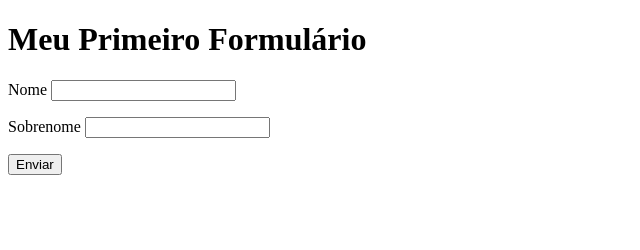
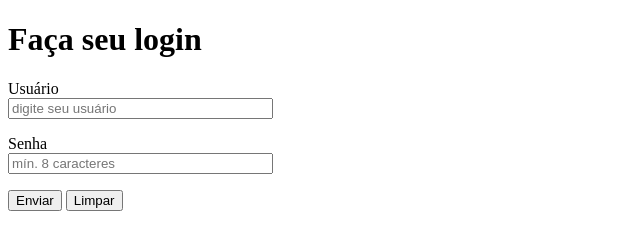
Before and after one commit to flima04/HTML-e-CSS, a plain HTML site: page Exercícios/Ex025/form001.html in a window 1280 px wide. Shown: the whole page, without its empty margins (0-640 px from the left). Drawn offline with Linux system fonts and the light colour scheme.

Commit message:
Complemento form001

```diff
--- a/Exercícios/Ex025/form001.html
+++ b/Exercícios/Ex025/form001.html
@@ -6,13 +6,20 @@
     <title>Formulário 1</title>
 </head>
 <body>
-    <h1>Meu Primeiro Formulário</h1>
-    <form action="cadastro.php" autocomplete="off">
-        <p><label for="name">Nome</label>
-            <input type="text" name="name" id="name"></p>
-        <p><label for="surname">Sobrenome</label>
-            <input type="text" name="surname" id="surname"></p>
-        <p><input type="submit" value="Enviar"></p>
+    <h1>Faça seu login</h1>
+    <form action="cadastro.php" method="post" autocomplete="on">
+        <p>
+            <label for="user">Usuário</label><br>
+            <input type="text" name="user" id="user" required minlength="5" maxlength="15" size="30" autocomplete="username" placeholder="digite seu usuário">
+        </p>
+        <p>
+            <label for="password">Senha</label><br>
+            <input type="password" name="password" id="password" required minlength="8" maxlength="12" size="30" autocomplete="current-password" placeholder="mín. 8 caracteres">
+        </p>
+        <p>
+            <input type="submit" value="Enviar">
+            <input type="reset" value="Limpar">
+        </p>
     </form>
 </body>
 </html>
```
Also changed, not shown: 1 other file.
